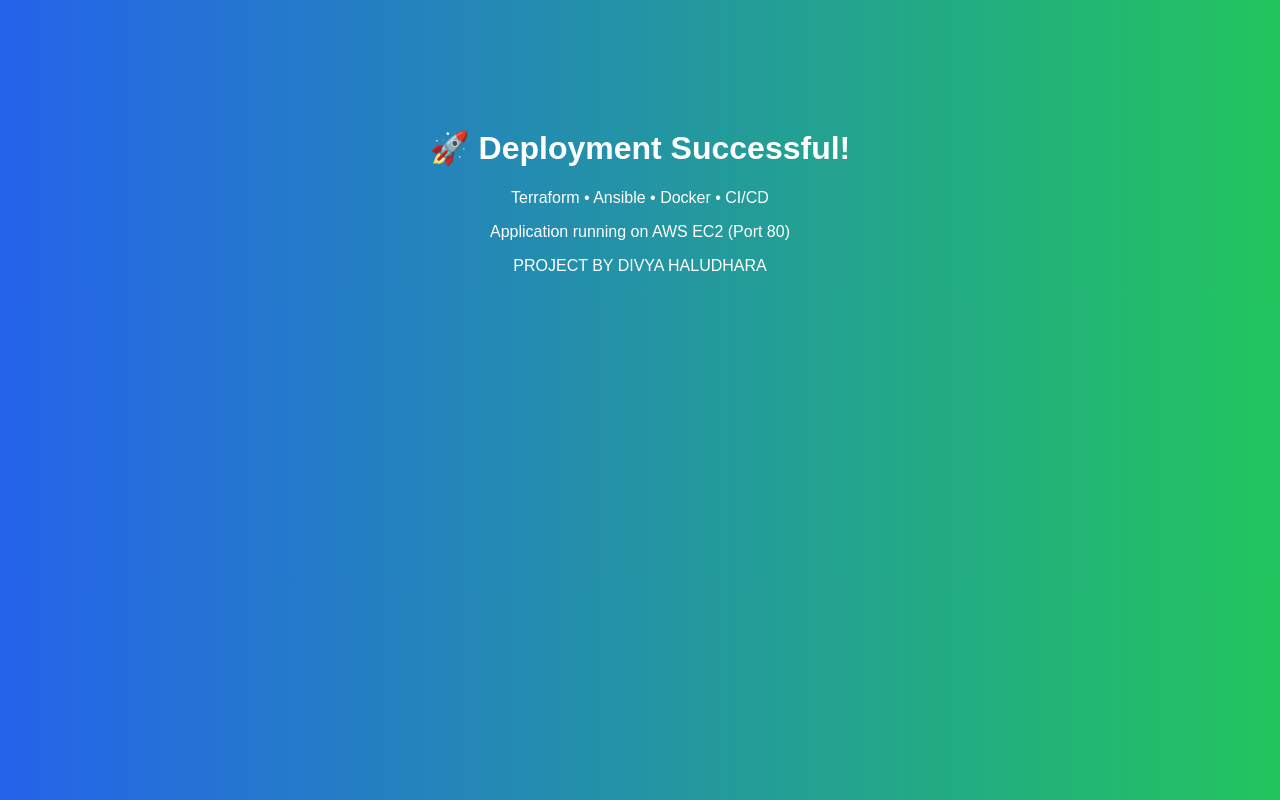
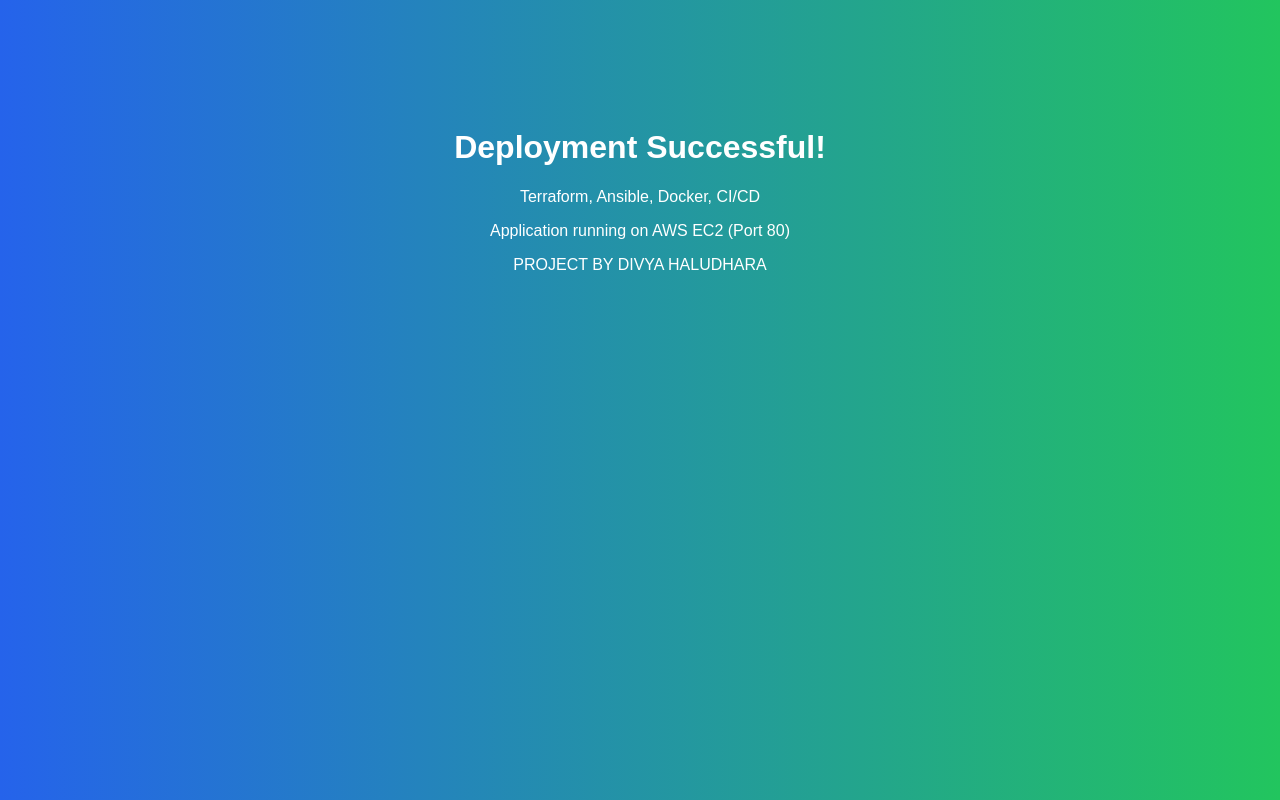
Before and after one commit to divyahaludhara/cloud-automation-project, a plain HTML site: page app/index.html in a window 1280 px wide. Drawn offline with Linux system fonts and the light colour scheme.

Commit message:
Update webpage design

```diff
--- a/app/index.html
+++ b/app/index.html
@@ -5,8 +5,8 @@
 <style>body{background:linear-gradient(to right,#2563eb,#22c55e);color:white;text-align:center;font-family:Arial;padding-top:100px;}</style>
 </head>
 <body>
-<h1>🚀 Deployment Successful!</h1>
-<p>Terraform • Ansible • Docker • CI/CD</p>
+<h1>Deployment Successful!</h1>
+<p>Terraform, Ansible, Docker, CI/CD</p>
 <p>Application running on AWS EC2 (Port 80)</p>
 <p>   PROJECT BY DIVYA HALUDHARA</p>
 </body>
```
